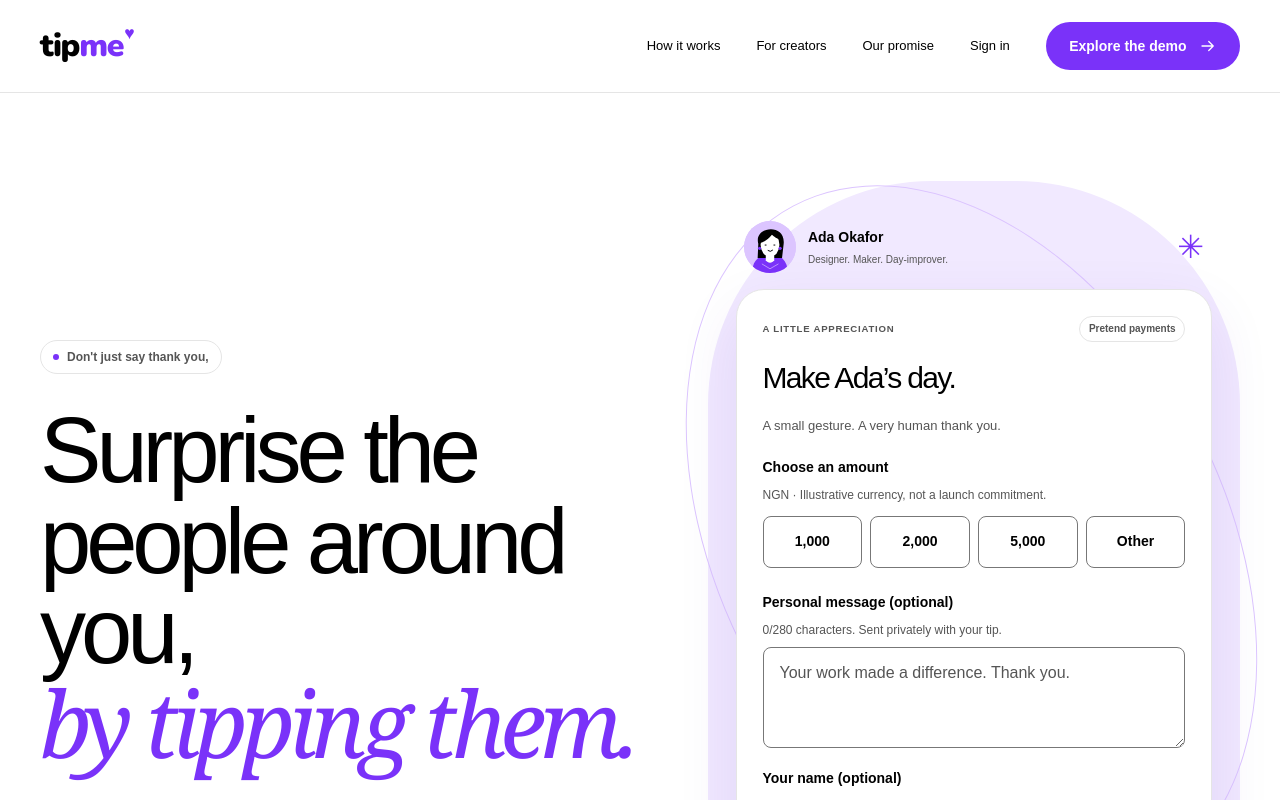
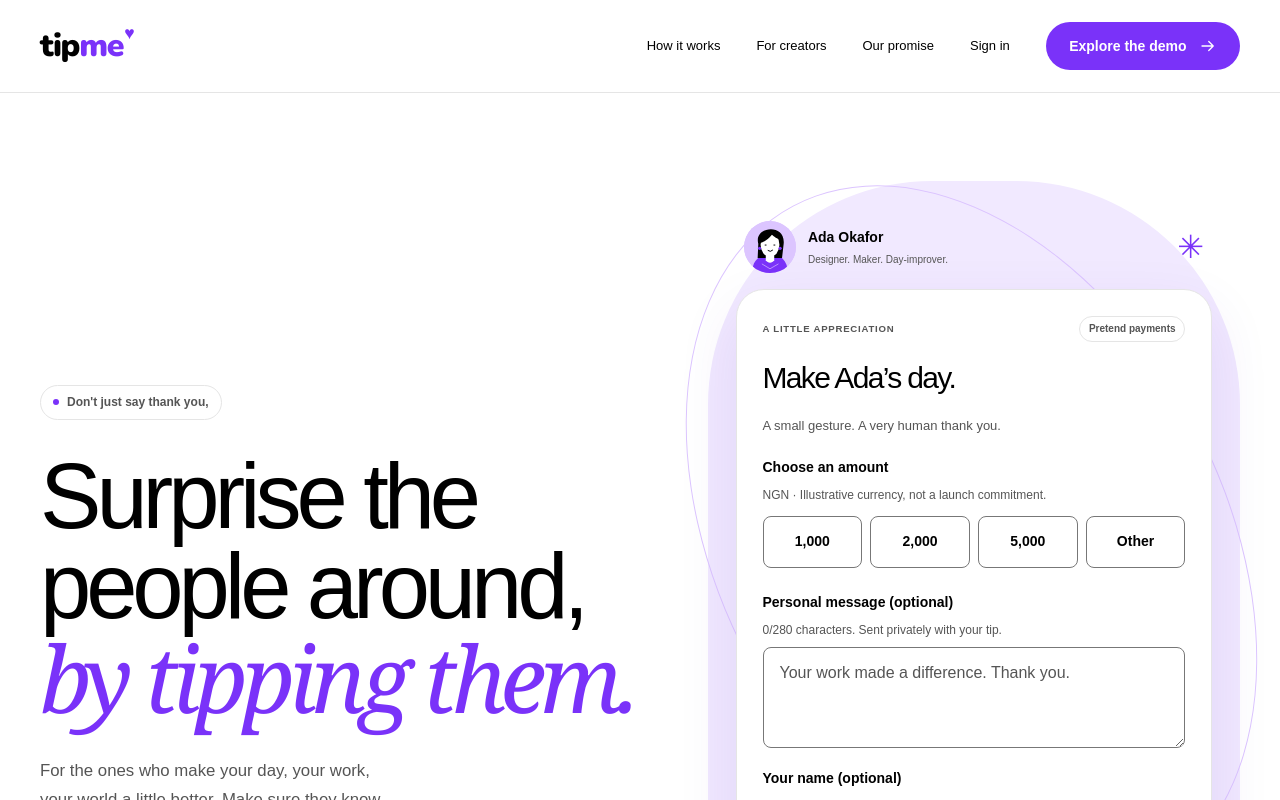
Before and after one commit to TheSaviourEking/Tipme, a Next.js app in the folder apps/web/: page / in a window 1280 px wide. Shown: the top 800 px of the page. Built offline with nearby package versions, Linux system fonts and the light colour scheme; no server answers.

Commit message:
refactor: shorten hero heading text and update display font token clamping

```diff
--- a/apps/web/src/app/page.tsx
+++ b/apps/web/src/app/page.tsx
@@ -23,7 +23,7 @@ export default function Home() {
             <h1 id="hero-title">
               Surprise the
               <br />
-              people around you,
+              people around,
               <br />
               <em>by tipping them.</em>
             </h1>
--- a/packages/ui/src/tokens.css
+++ b/packages/ui/src/tokens.css
@@ -18,8 +18,8 @@
   --text-lg: 1.125rem;
   --text-xl: clamp(1.25rem, 2vw, 1.5rem);
   --text-heading: clamp(2rem, 4.2vw, 3.75rem);
-  /* --text-display: clamp(3.5rem, 7.2vw, 7rem); */
   --text-display: clamp(3.5rem, 7.2vw, 7rem);
+  /* --text-display: clamp(3.5rem, 5.5vw, 7rem); */
   --space-1: 0.25rem;
   --space-2: 0.5rem;
   --space-3: 0.75rem;
```
